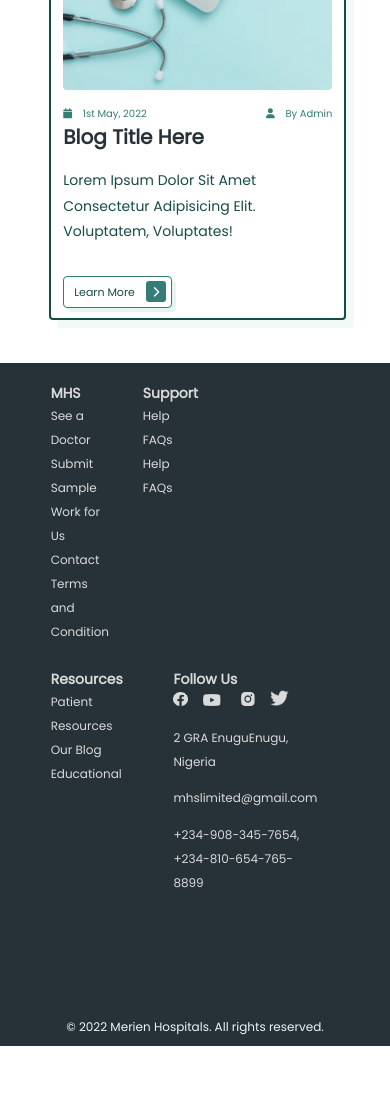
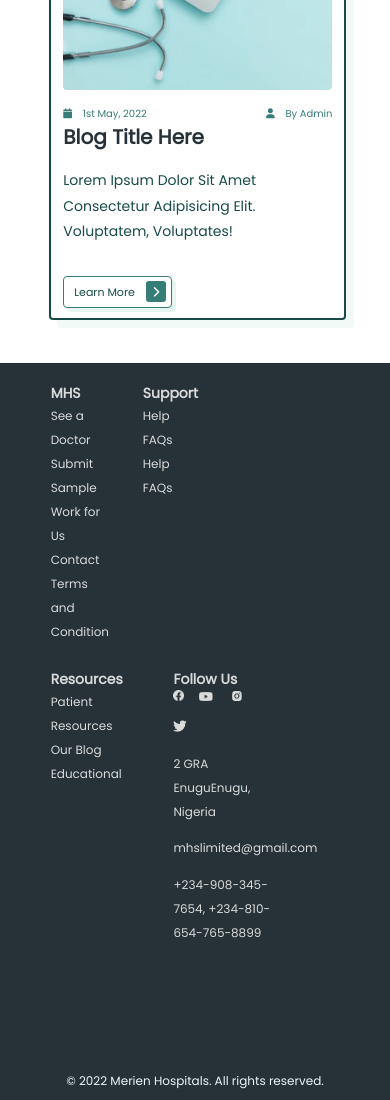
Before and after one commit to Sheila-a/Clientele, a React (Create React App) app: page / in a window 390 px wide. Shown: the part 6162-7262 px from the top of the page. Before the commit the page ends 7208 px from the top, so only its background shows below. Built offline with nearby package versions, Linux system fonts and the light colour scheme; a web font is replaced by a local one.

Commit message:
Test for Footer Responsiveness (7)

```diff
--- a/src/Components/Home/Footer/footer.css
+++ b/src/Components/Home/Footer/footer.css
@@ -107,6 +107,7 @@
   .bottom-container {
     /* margin-top: 50vh; */
     margin-top: 90vh;
+    position: absolute;
   }
 
   .bottom-flex {
@@ -125,7 +126,7 @@
   }
 
   .bf2 {
-    width: 70%;
+    width: 50%;
     margin-bottom: 3vh;
     margin-left: 4vh;
   }
@@ -137,7 +138,7 @@
   }
 
   .bf4 {
-    width: 74%;
+    width: 54%;
     margin-left: 6vh;
   }
 
@@ -172,7 +173,7 @@
   }
 
   .footer-hr {
-    border-bottom: 0.5px solid #9E9E9E;
+    border-bottom: 5px solid #9E9E9E;
     /* position: absolute; */
   }
 }
```
